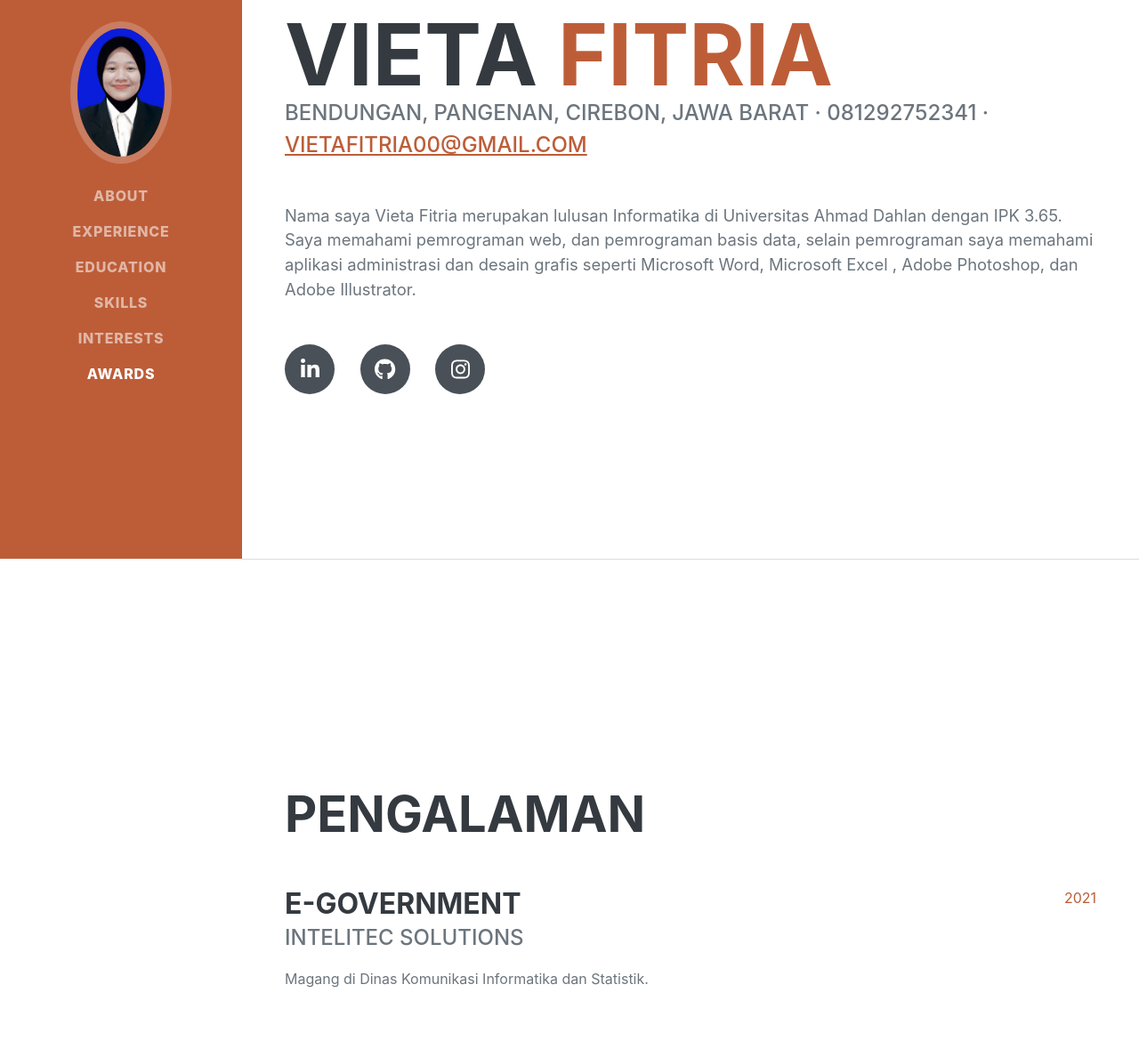
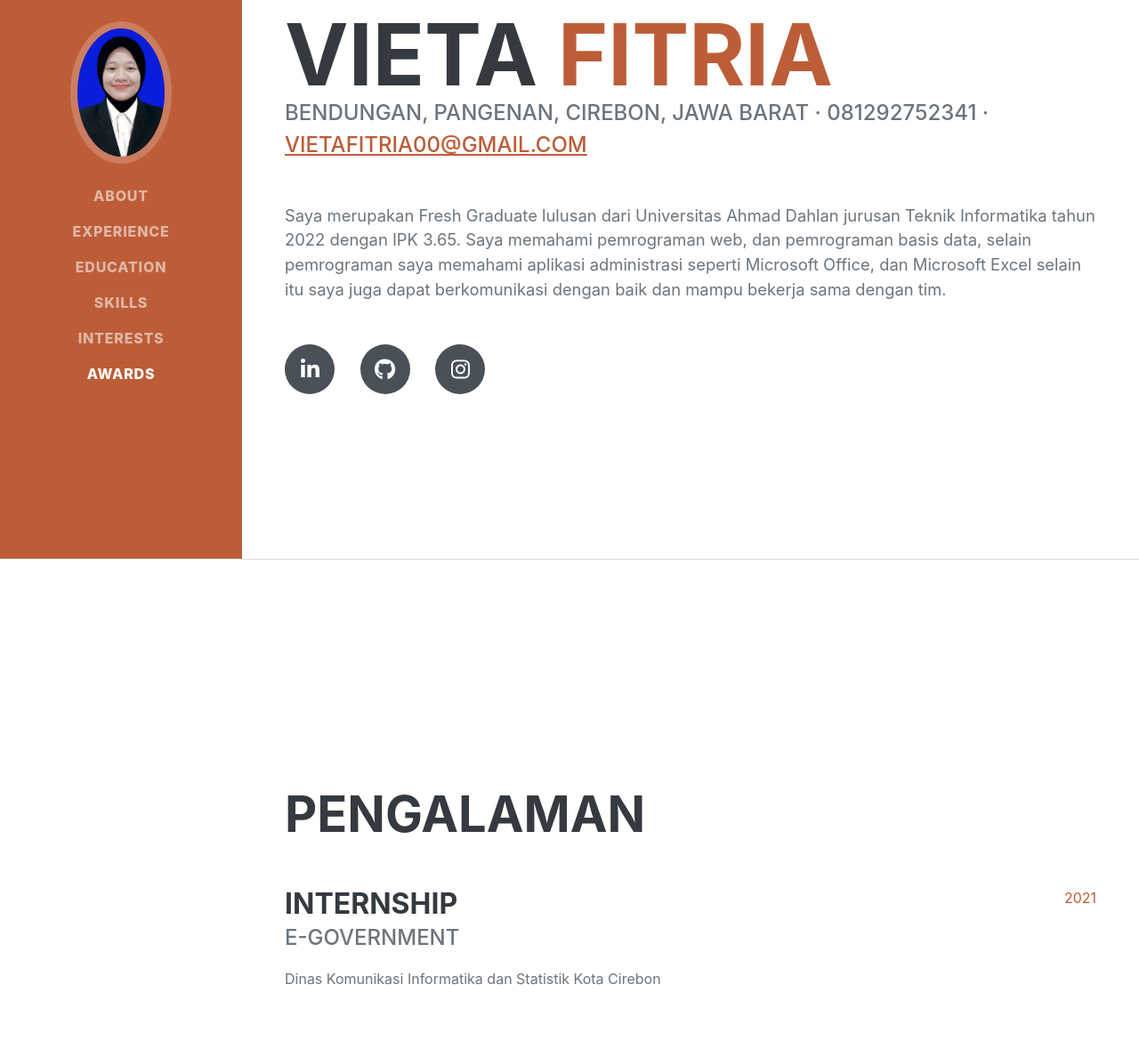
Before and after one commit to vietafitriaa/vietafitria.github.io, a plain HTML site: page index.html in a window 1280 px wide. Shown: the part 172-1351 px from the top of the page at 89% size. Drawn offline with nearby package versions, Linux system fonts and the light colour scheme; a web font is replaced by a local one.

Commit message:
Update index.html

```diff
--- a/index.html
+++ b/index.html
@@ -47,7 +47,7 @@
                         Bendungan, Pangenan, Cirebon, Jawa Barat · 081292752341 ·
                         <a href="mailto:name@email.com">vietafitria00@gmail.com</a>
                     </div>
-                    <p class="lead mb-5">Nama saya Vieta Fitria merupakan lulusan Informatika di Universitas Ahmad Dahlan dengan IPK 3.65. Saya memahami pemrograman web, dan pemrograman basis data, selain pemrograman saya memahami aplikasi administrasi dan desain grafis seperti Microsoft Word, Microsoft Excel , Adobe Photoshop, dan Adobe Illustrator.</p>
+                    <p class="lead mb-5">Saya merupakan Fresh Graduate lulusan dari Universitas Ahmad Dahlan jurusan Teknik Informatika tahun 2022 dengan IPK 3.65. Saya memahami pemrograman web, dan pemrograman basis data, selain pemrograman saya memahami aplikasi administrasi seperti Microsoft Office, dan Microsoft Excel selain itu saya juga dapat berkomunikasi dengan baik dan mampu bekerja sama dengan tim.</p>
                     <div class="social-icons">
                         <a class="social-icon" href="https://www.linkedin.com/in/vieta-fitria-006578129/"><i class="fab fa-linkedin-in"></i></a>
                         <a class="social-icon" href="https://github.com/vietafitriaa"><i class="fab fa-github"></i></a>
@@ -62,9 +62,9 @@
                     <h2 class="mb-5">Pengalaman</h2>
                     <div class="d-flex flex-column flex-md-row justify-content-between mb-5">
                         <div class="flex-grow-1">
-                            <h3 class="mb-0">E-Government</h3>
-                            <div class="subheading mb-3">Intelitec Solutions</div>
-                            <p>Magang di Dinas Komunikasi Informatika dan Statistik.</p>
+                            <h3 class="mb-0">Internship</h3>
+                            <div class="subheading mb-3">E-Government</div>
+                            <p>Dinas Komunikasi Informatika dan Statistik Kota Cirebon</p>
                         </div>
                         <div class="flex-shrink-0"><span class="text-primary">2021</span></div>
                     </div>
```
